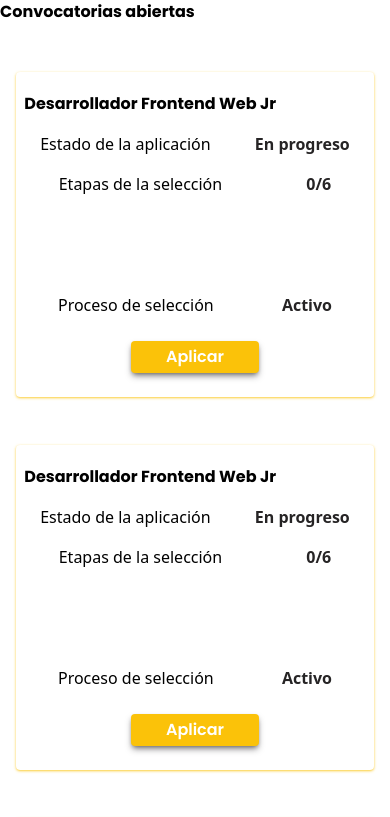
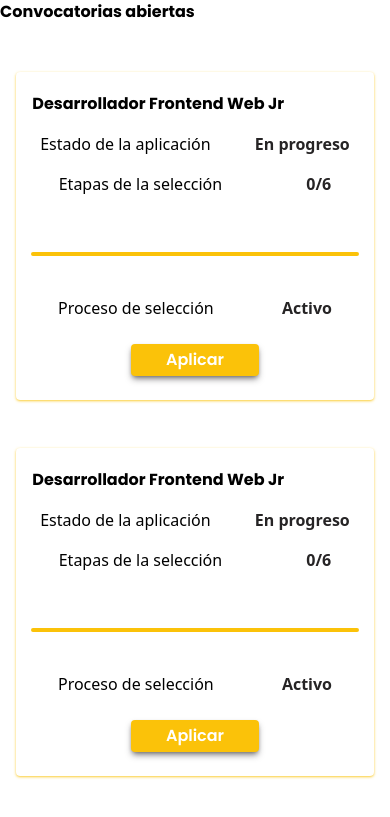
Before and after one commit to programateacademy/PROGRAMATE-SCHOOL-FRONT, a React (Vite) app: page /Studentspace in a window 390 px wide. Shown: the top 817 px of the page. Built offline with nearby package versions, Linux system fonts and the light colour scheme.

Commit message:
responsive

```diff
--- a/src/components/StudentSpace/CallComp.jsx
+++ b/src/components/StudentSpace/CallComp.jsx
@@ -45,10 +45,10 @@ const CallComp = () => {
     //  onClick={() => setActiveBtn('Continuar')} className={activeBtn === '#' ? 'active' : ''}
 
     return (
-        <main className='m-auto w-11/12 md:w-5/12 lg:w-7/12 shadow shadow-yellow/70 rounded'>
+        <main className='m-auto w-11/12 lg:w-7/12 shadow shadow-yellow/70 rounded'>
             <section className=''>
                 <section className='mt-12 md:mt-0'>
-                    <h1 className='font-bold font-Poppins md:text-lg lg:text-xl pt-5 ml-2 mr-6 text-start'>Desarrollador Frontend Web Jr</h1>
+                    <h1 className='font-bold font-Poppins md:text-lg lg:text-xl pt-5 m-4 mr-6 text-start'>Desarrollador Frontend Web Jr</h1>
 
                     <figure className='md:flex md:flex-col md:justify-around md:items-center'>
                         <p className='font-nonito my-4 md:my-4 md:text-lg'>Estado de la aplicación <span className='text-dark font-bold ml-10 md:ml-0'>En progreso</span></p>
@@ -57,7 +57,7 @@ const CallComp = () => {
 
 
                     <figure className='flex flex-col justify-center items-center'>
-                    <hr className='mx-4 border-1 rounded border-yellow my-10' />
+                    <hr className='mx-4 border-2 rounded border-yellow my-10 w-11/12' />
                         <p className='font-nonito md:my-4 md:text-lg'>Proceso de selección <span className='text-dark font-bold ml-16 md:ml-19'>Activo</span></p>
                         <button className='bg-yellow shadow-md shadow-dark/50 hover:bg-dark w-32 h-8 rounded text-center text-light font-Poppins font-semibold my-6'>Aplicar</button>
                     </figure>
```
